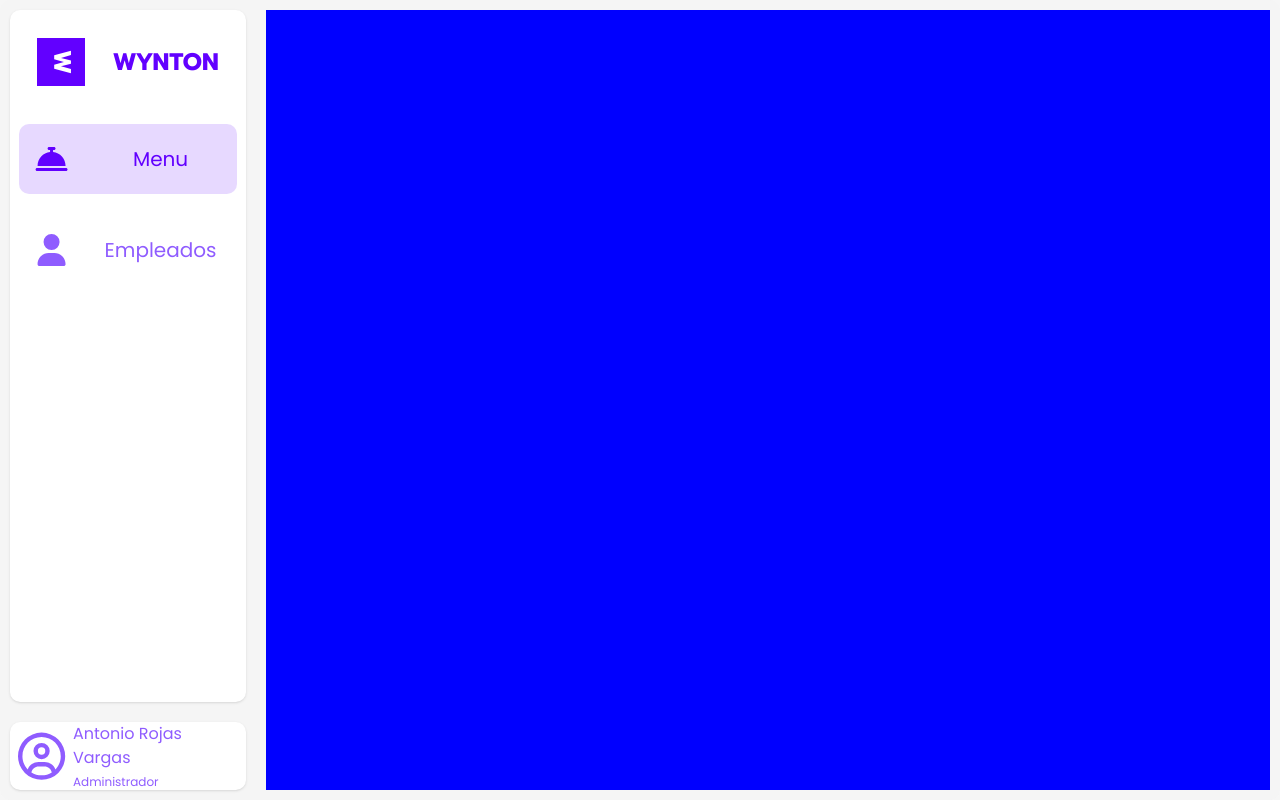
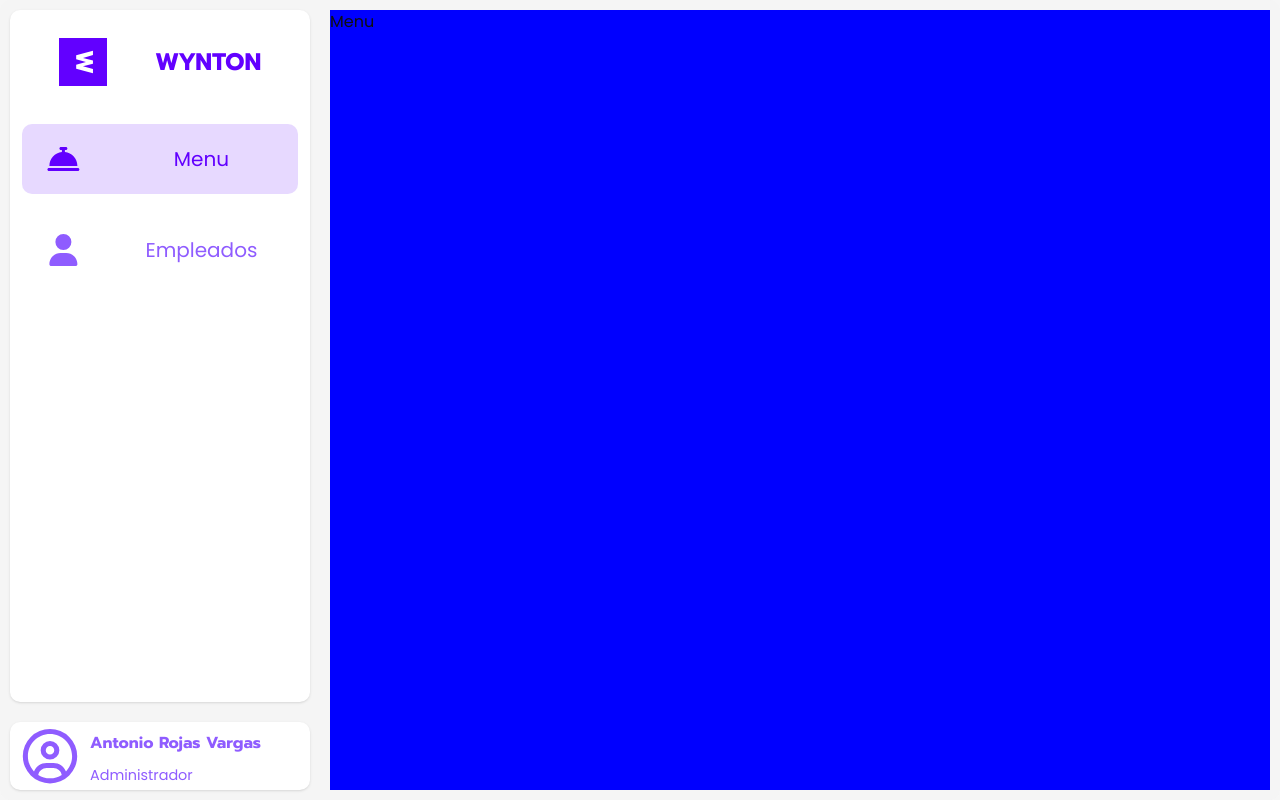
Before and after one commit to blvckcenturion/WYNTON, a Next.js app: page /dashboard in a window 1280 px wide. Built offline with nearby package versions, Linux system fonts and the light colour scheme.

Commit message:
Dashboard Interface & Module Switch System Implemented

```diff
--- a/src/assets/css/global.css
+++ b/src/assets/css/global.css
@@ -1,10 +1,9 @@
-
 /* Pages */
 @import "./pages/login.css";
 @import "./pages/dashboard.css";
 
 /* Components */
-@import './components/dashboard/MenuItem.css';
+@import './components/dashboard/NavigationOption.css';
 
 /* Variables */
 @import "./variables.css";
@@ -25,6 +24,14 @@
     -webkit-font-smoothing: antialiased;
     -moz-osx-font-smoothing: grayscale;
     -webkit-text-size-adjust: 100%;
+  }
+
+  body{
+    transition: all .3s ease-in-out;
+    -webkit-user-select: none; /* Safari */
+    -moz-user-select: none; /* Firefox */
+    -ms-user-select: none; /* IE10+/Edge */
+    user-select: none; /* Standard */
   }
 
   .container {
@@ -164,3 +171,12 @@ body{
     width: 30px;
     height: 30px;
 }
+
+.page{
+  transition: all .3s ease-in-out;
+  -webkit-user-select: none; /* Safari */
+  -moz-user-select: none; /* Firefox */
+  -ms-user-select: none; /* IE10+/Edge */
+  user-select: none; /* Standard */
+  overflow: hidden;
+}
--- a/src/assets/css/pages/dashboard.css
+++ b/src/assets/css/pages/dashboard.css
@@ -1,8 +1,9 @@
 .dashboard-page{
     display: grid;
-    grid-template-columns: 20% 80%;
+    grid-template-columns: 25% 75%;
     grid-template-rows: 100%;
     grid-template-areas: "sidebar main";
+
     > div{
         width: calc(100% - 2.5vmin);
         height: calc(100% - 2.5vmin);
@@ -71,15 +72,22 @@
                         height: 100%;
                         display: flex;
                         flex-direction: column;
-                        justify-content: space-evenly;
+                        justify-content: center;
                         align-items: flex-start;
                         color: var(--accent-color-1);
+                        text-align:start;
                         h3{
                             font-size: 2vh;
+                            margin-top: 5%;
+                            margin-bottom:5%;
+                            height: 30%;
+                            line-height: 2.5vh;
+                            font-family: var(--main-font);
                         }
 
                         h4{
-                            font-size: 1.5vh;
+                            height:50%;
+                            font-size: 1.8vh;
                         }
                     }
                 }
--- a/src/assets/css/pages/login.css
+++ b/src/assets/css/pages/login.css
@@ -1,7 +1,6 @@
 .login-page{
     display: flex;
     flex-direction: row;
-    overflow: hidden;
     > div {
         height: 100%;
     }
--- a/src/components/dashboard/MenuItem.tsx
+++ b/src/components/dashboard/NavigationOption.tsx
@@ -1,7 +1,6 @@
 import { FontAwesomeIcon } from '@fortawesome/react-fontawesome'
 
-
-const MenuItem = ({title, icon, onClick, active}) => {
+const NavigationOption = ({title, icon, onClick, active}) => {
     return (
         <div className={`menu-item ${active && "active"} `} onClick={onClick}>
             <FontAwesomeIcon icon={icon} />
@@ -10,4 +9,4 @@ const MenuItem = ({title, icon, onClick, active}) => {
     )
 }
 
-export default MenuItem;
+export default NavigationOption;
--- /dev/null
+++ b/src/components/menu/Menu.tsx
@@ -0,0 +1,10 @@
+
+const Menu = () => {
+    return (
+        <div>
+            Menu
+        </div>
+    )
+}
+
+export default Menu;
--- a/src/pages/dashboard/index.tsx
+++ b/src/pages/dashboard/index.tsx
@@ -1,16 +1,25 @@
 import { useState } from "react";
 import Logo from "../../assets/logo"
-import MenuItem from "../../components/dashboard/MenuItem"
+import NavigationOption from "../../components/dashboard/NavigationOption"
 import { faUserCircle } from '@fortawesome/free-regular-svg-icons';
 import { faUser, faBellConcierge } from "@fortawesome/free-solid-svg-icons";
 import { FontAwesomeIcon } from '@fortawesome/react-fontawesome'
-
+import Menu from '../../components/menu/Menu';
 
 const Dashboard = () => {
     const [tab, setTab] = useState(1)
 
     const handleToggle = (t : number) => {
         setTab(t)
+    }
+
+    const Render = () => {
+        switch(tab){
+            case 1:
+                return <Menu/>
+            case 2:
+                return (<h1>Hola Mundo</h1>)
+        }
     }
 
     return (
@@ -22,8 +31,8 @@ const Dashboard = () => {
                         <h1 className="text-primary">WYNTON</h1>
                     </div>
                     <div className="dashboard-items">
-                        <MenuItem title={"Menu"} icon={faBellConcierge} onClick={() => handleToggle(1)} active={tab == 1}/>
-                        <MenuItem title={"Empleados"} icon={faUser} onClick={() => handleToggle(2)} active={tab == 2}/>
+                        <NavigationOption title={"Menu"} icon={faBellConcierge} onClick={() => handleToggle(1)} active={tab == 1}/>
+                        <NavigationOption title={"Empleados"} icon={faUser} onClick={() => handleToggle(2)} active={tab == 2}/>
                     </div>
                 </div>
                 <div className="dashboard-user-details shadow appearance-none rounded">
@@ -35,7 +44,7 @@ const Dashboard = () => {
                 </div>
             </div>
             <div className="dashboard-content">
-
+                <Render/>
             </div>
         </div>
     )
```
Also changed, not shown: src/assets/css/components/dashboard/NavigationOption.css (renamed from src/assets/css/components/dashboard/MenuItem.css).
